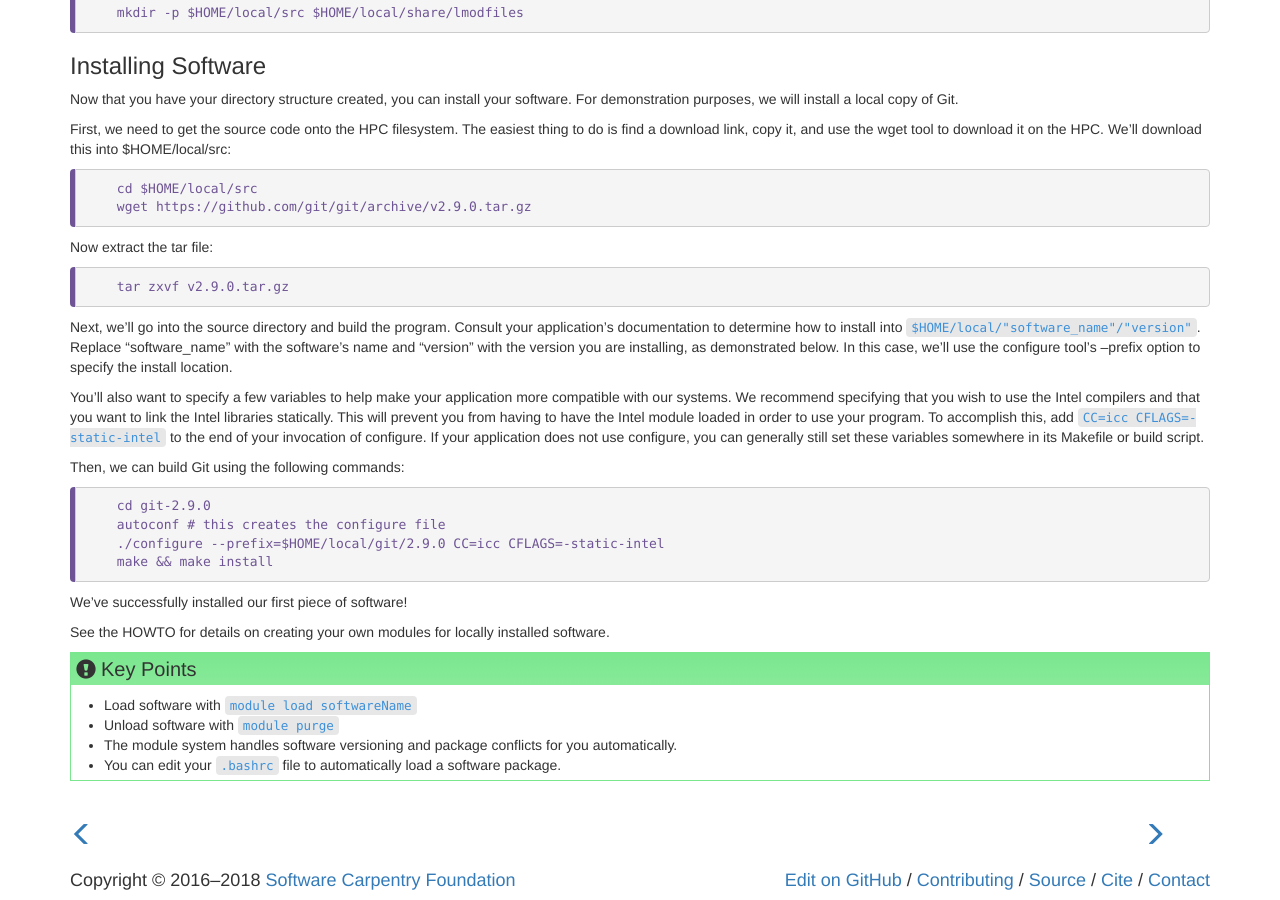
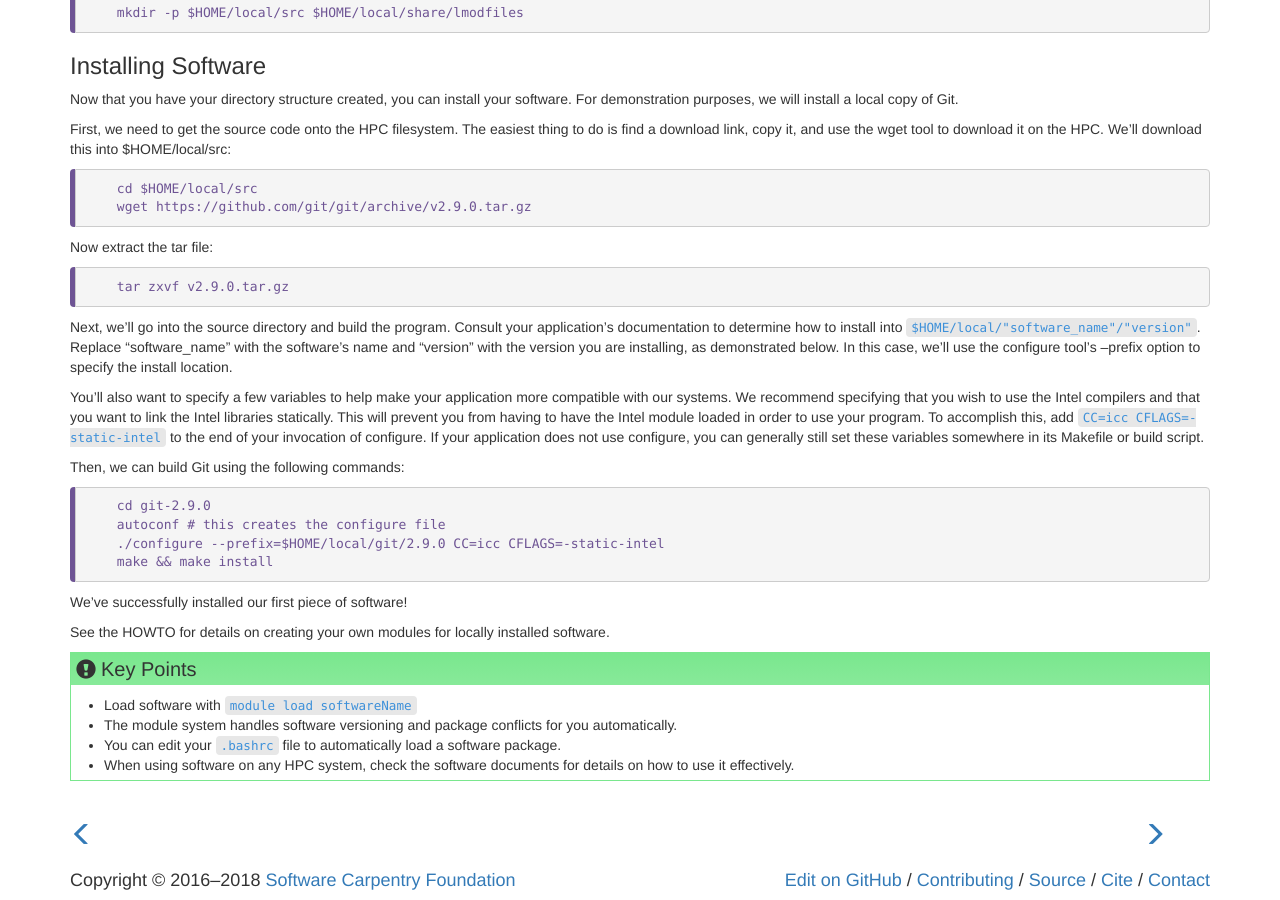
Before and after one commit to khill42/OSC_IntroHPC, a Jekyll site: the page built from _episodes/13-modules.md, in a window 1280 px wide and 900 px high, scrolled down 4447 px. Built offline with Jekyll 4.4.1, drawn with Linux system fonts in a browser that asks for light colours.

Commit message:
Update 13-modules.md

```diff
--- a/_episodes/13-modules.md
+++ b/_episodes/13-modules.md
@@ -8,9 +8,9 @@ objectives:
 - "Understand how to load and use a software package."
 keypoints:
 - "Load software with `module load softwareName`"
-- "Unload software with `module purge`"
 - "The module system handles software versioning and package conflicts for you automatically."
 - "You can edit your `.bashrc` file to automatically load a software package."
+- "When using software on any HPC system, check the software documents for details on how to use it effectively."
 ---
 
 On a high-performance computing system, no software is loaded by default.
```
